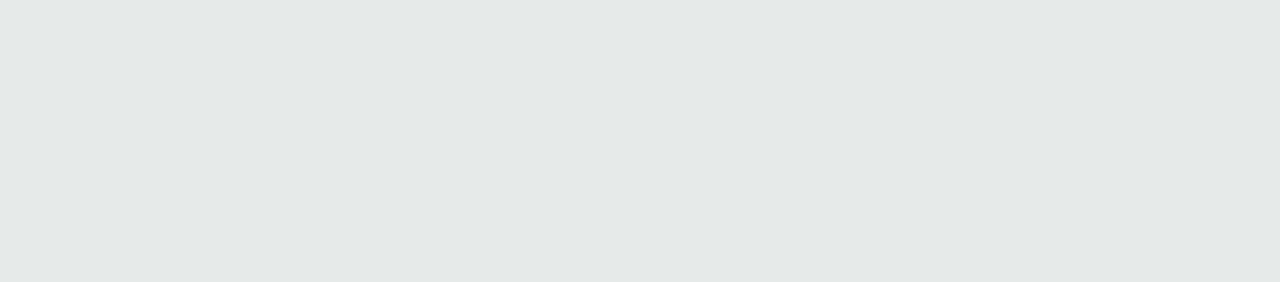
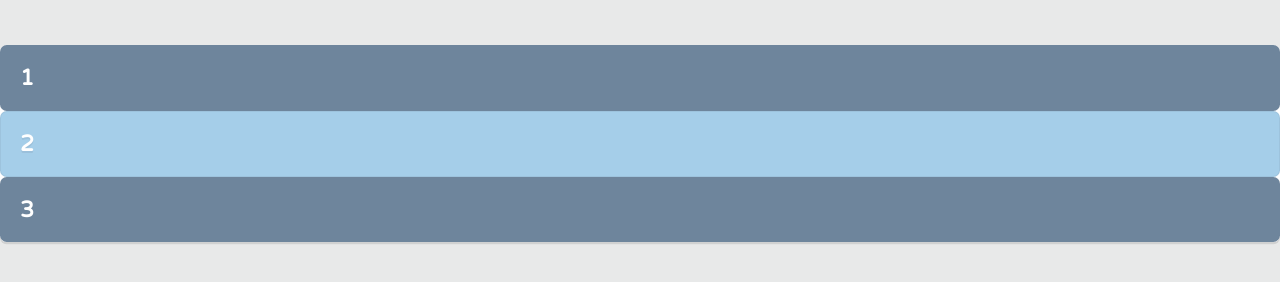
Before and after one commit to jordanmor/css-grid-layout, a plain HTML site: page index.html in a window 1280 px wide. Drawn offline with Linux system fonts and the light colour scheme.

Commit message:
Add grid.css link to index.html and add basic grid layout"

```diff
--- a/index.html
+++ b/index.html
@@ -4,10 +4,16 @@
 		<meta charset="utf-8">
 		<title>CSS Grid Layout Experiments</title>
 		<meta name="viewport" content="width=device-width, initial-scale=1">
+		<link href='https://fonts.googleapis.com/css?family=Varela+Round' rel='stylesheet' type='text/css'>
 		<link rel="stylesheet" href="css/normalize.css">
+		<link rel="stylesheet" href="css/grid.css">
 		<link rel="stylesheet" href="css/style.css">
 	</head>
 	<body>
-
+		<div class="grid">
+			<div class="item">1</div>
+			<div class="item">2</div>
+			<div class="item">3</div>
+		</div>
 	</body>
 </html>
```
